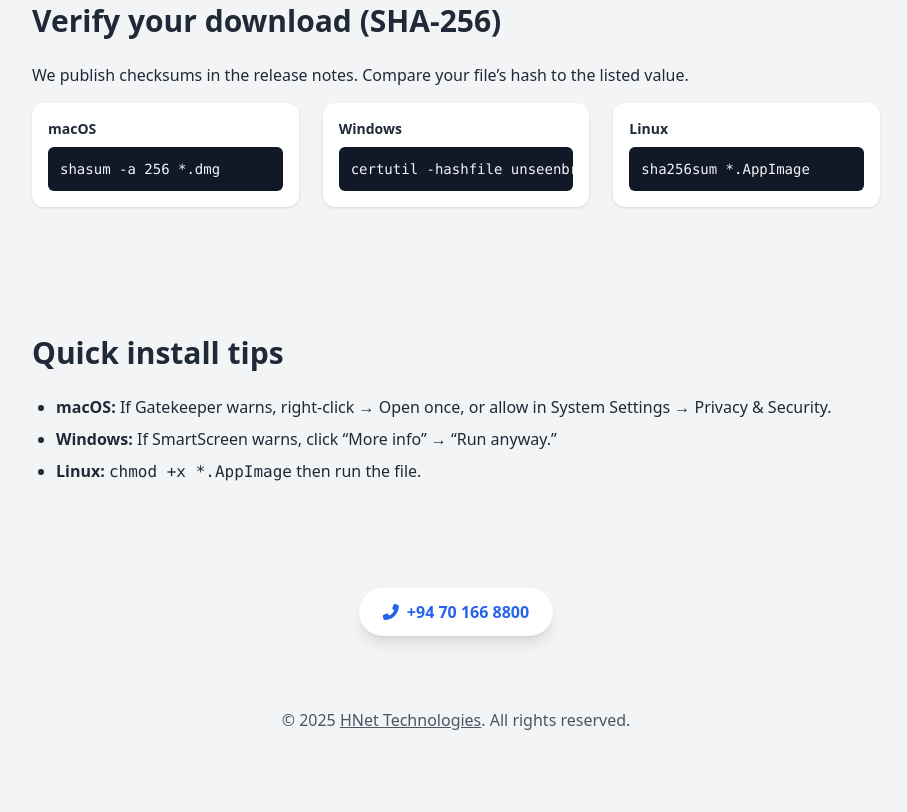
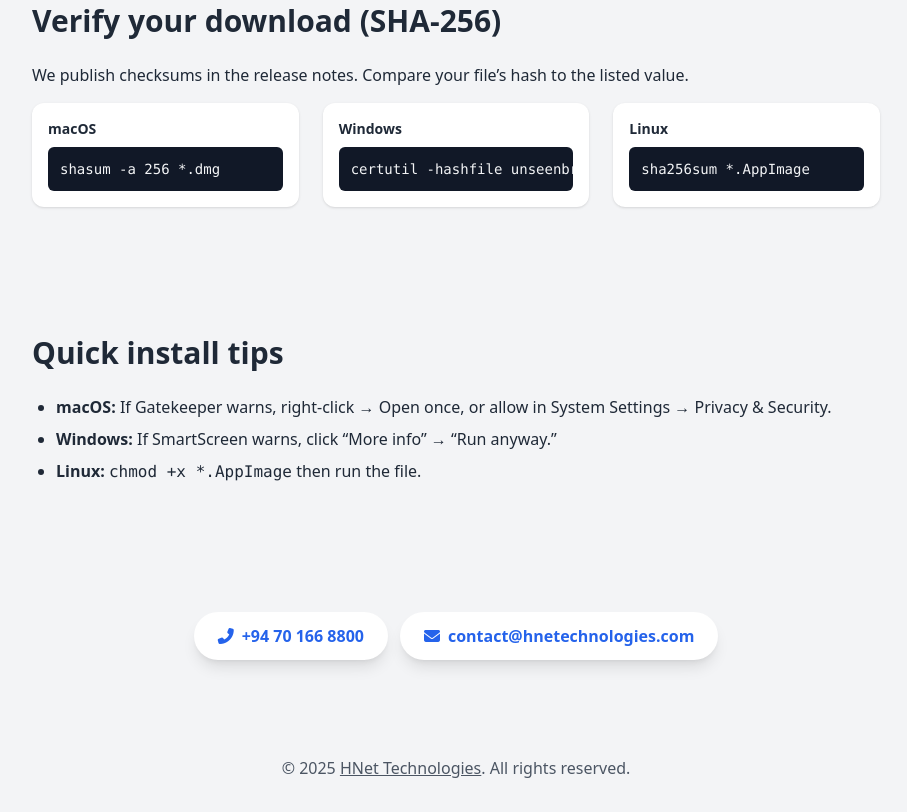
Before and after one commit to deadsec07/unseenbrowser, an Electron app: page site/index.html in a window 1200 px wide. Shown: the part 1341-2153 px from the top of the page, without its empty margins (144-1051 px from the left). Before the commit the page ends 2105 px from the top, so only its background shows below. Drawn offline with nearby package versions, Linux system fonts and the light colour scheme; no server answers.

Commit message:
modified email button subject

```diff
--- a/site/index.html
+++ b/site/index.html
@@ -198,13 +198,29 @@
   </section>
 
   <!-- CONTACT -->
-  <section id="contact" class="py-10">
-    <div class="max-w-3xl mx-auto px-6 text-center">
-      <a href="tel:+94701668800" class="inline-block bg-white text-blue-600 font-semibold py-3 px-6 rounded-full shadow-lg hover:bg-gray-100 transition">
+<section id="contact" class="py-16">
+  <div class="max-w-3xl mx-auto px-6 text-center">
+    <div class="flex flex-col sm:flex-row items-center justify-center gap-3">
+      <!-- Call button -->
+      <a
+        href="tel:+94701668800"
+        class="inline-block bg-white text-blue-600 font-semibold py-3 px-6 rounded-full shadow-lg hover:bg-gray-100 transition"
+        aria-label="Call +94 70 166 8800"
+      >
         <i class="fas fa-phone-alt mr-2"></i>+94 70 166 8800
       </a>
+
+      <!-- Email button -->
+      <a
+        href="mailto:contact@hnetechnologies.com?subject=Hello%20Hne%20Technologies"
+        class="inline-block bg-white text-blue-600 font-semibold py-3 px-6 rounded-full shadow-lg hover:bg-gray-100 transition"
+        aria-label="Email contact@hnetechnologies.com"
+      >
+        <i class="fas fa-envelope mr-2"></i>contact@hnetechnologies.com
+      </a>
     </div>
-  </section>
+  </div>
+</section>
 
   <!-- FOOTER -->
   <footer class="py-8 text-center text-gray-600 dark:text-gray-400">
```
